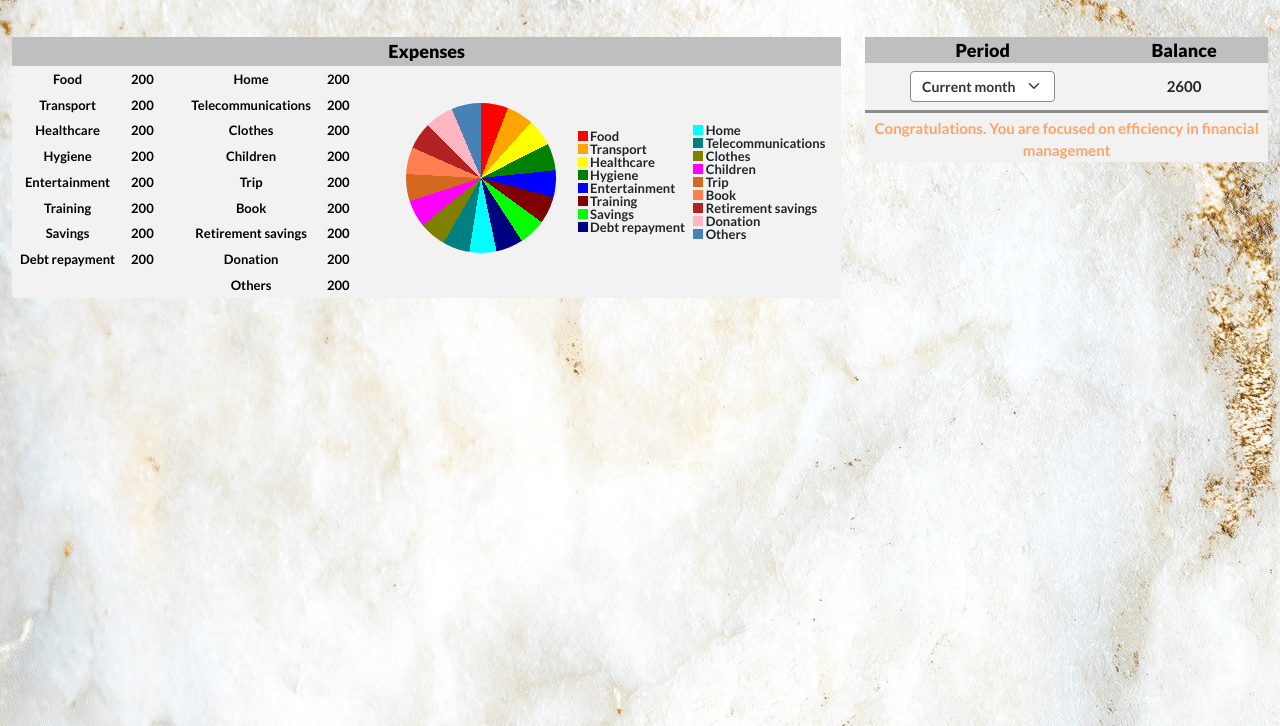
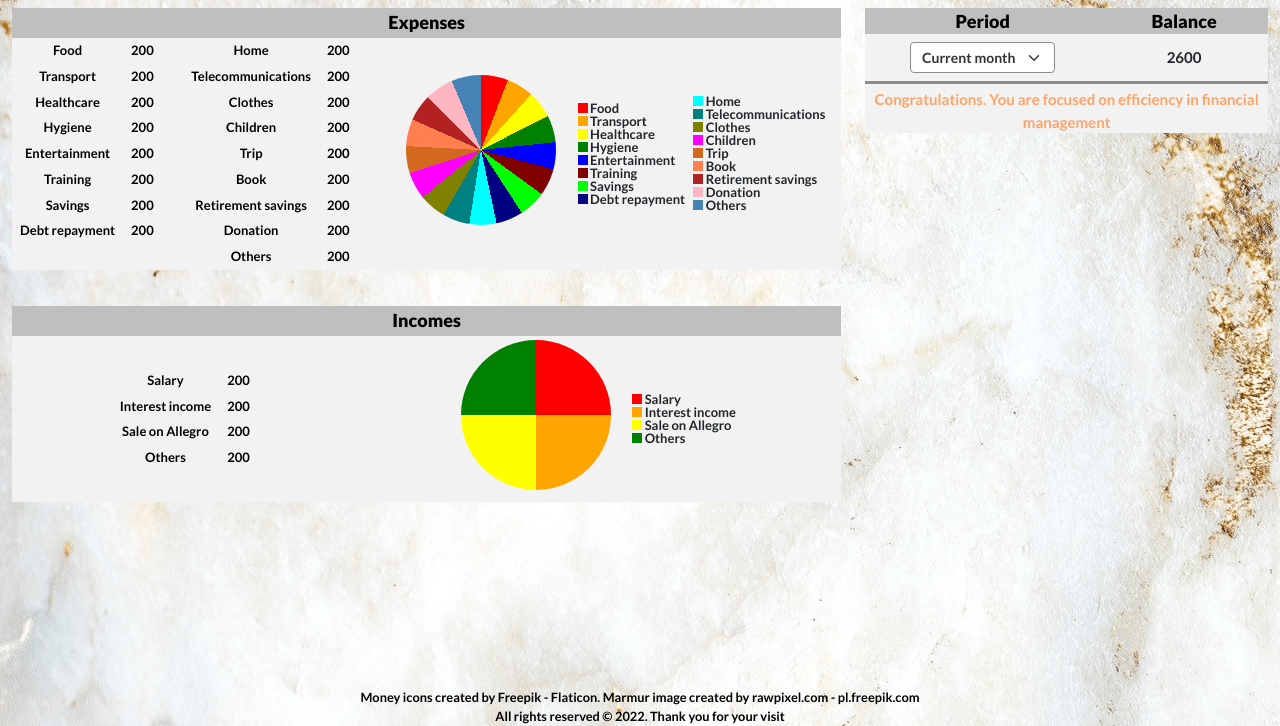
Before and after one commit to AdamKrk88/webApplication-familyBudget, a PHP site: page /balancereview.html in a window 1280 px wide. Shown: the part 74-800 px from the top of the page. Run offline with PHP 8.4, Linux system fonts and the light colour scheme.

Commit message:
Income part with table and pie chart added. Footer included at the bottom of the website

```diff
--- a/balancereview.html
+++ b/balancereview.html
@@ -21,7 +21,7 @@
 <body>
 	<header>
 		<nav class="navbar navbar-expand-lg navbar-light-yellow">
-			<a class="navbar-brand" href="#"><img class="me-1 ms-1 d-inline-block align-middle" src="images/gold-ingots.png" alt="Gold bar" /><span class="text-uppercase font-weight-bold align-middle"> Budget Manager</span></a>
+			<a class="navbar-brand" href="index.html"><img class="me-1 ms-1 d-inline-block align-middle" src="images/gold-ingots.png" alt="Gold bar" /><span class="text-uppercase font-weight-bold align-middle"> Budget Manager</span></a>
 			<button class="navbar-toggler" type="button" data-bs-toggle="collapse" data-bs-target="#mainmenu" aria-controls="mainmenu" aria-expanded="false" aria-label="Button to open main menu options">
 				<span class="navbar-toggler-icon">
 					<i class="icon-menu"></i>
@@ -29,11 +29,11 @@
 			</button>
 			<div class="collapse navbar-collapse" id="mainmenu">
 				<ul class="navbar-nav ms-auto">
-					<li class="nav-item text-center"><a class="nav-link" href="#">Add income</a></li>
-					<li class="nav-item text-center"><a class="nav-link" href="#">Add expense</a></li>
+					<li class="nav-item text-center"><a class="nav-link" href="addincome.html">Add income</a></li>
+					<li class="nav-item text-center"><a class="nav-link" href="addexpense.html">Add expense</a></li>
 					<li class="nav-item text-center"><a class="nav-link active" href="#" aria-current="page">Review balance</a></li>
 					<li class="nav-item text-center"><a class="nav-link" href="#">Settings</a></li>
-					<li class="nav-item text-center"><a class="nav-link" href="#">Log out</a></li>
+					<li class="nav-item text-center"><a class="nav-link" href="login.html">Log out</a></li>
 				</ul>
 			</div>
 		</nav>
@@ -41,9 +41,9 @@
 
 	<main>
 		<article>
-			<div class="container-fluid">
+			<div class="container-fluid height-no-navbar-lg-xl">
 				<div class="row">
-					<div class="col-lg-8 col-md-6 col-12 mt-4-dot-5 order-2 order-md-1">
+					<div class="col-lg-8 col-md-6 col-12 mt-2 order-2 order-md-1">
 						<div class="row g-0 bg-light-grey">
 							<div class="col-12 bg-dark-grey">
 								<h3 class="font-color-black fw-bolder font-size-scaled-from-18px text-center mb-0 py-1">Expenses</h3>
@@ -129,14 +129,12 @@
 									</table>
 								</div>
 							</div>
-							<div class="col-xl-7 col-lg-6 col-md-12 col-sm-5 col-12 pt-4 pb-3 py-lg-0 py-sm-0 align-self-center">
+							<div class="col-xl-7 col-lg-6 col-md-12 col-sm-5 col-12 pt-4 pb-3 py-lg-0 py-sm-0 pt-md-2 align-self-center">
 								<div class="row g-0 justify-content-xl-end justify-content-lg-between justify-content-md-center justify-content-sm-between  justify-content-center ">
-
-
 									<div class="col-xl-4 col-lg-12 col-md-4 col-sm-12 col-4 p-lg-1 p-sm-1 p-md-0 me-lg-3 me-md-0 mb-sm-2">
 										<div class="piechart mx-auto" id="expenseChart"></div>
 									</div>
-									<div class="col-auto lh-1 align-self-center align-self-lg-start align-self-xl-center font-size-scaled-from-13px ps-lg-5 ps-xl-0 pe-xl-2 pe-lg-0 pe-md-3 pe-3 pe-sm-0 ps-sm-2 ps-md-0">
+									<div class="col-auto lh-1 align-self-center align-self-lg-start align-self-xl-center font-size-scaled-from-13px ps-lg-5 ps-xl-0 pe-xl-2 pe-lg-0 pe-md-2 pe-3 pe-sm-0 ps-sm-1 ps-md-0">
 										<div>
 											<div id="color-red" class="entry-color"></div>
 											<div class="entry-text">Food</div>
@@ -171,7 +169,6 @@
 										</div>
 									</div>
 									<div class="col-auto pe-1 pe-lg-3 offset-lg-1 offset-xl-0 lh-1 align-self-xl-center font-size-scaled-from-13px align-self-lg-start">
-
 										<div>
 											<div id="color-aqua" class="entry-color"></div>
 											<div class="entry-text">Home</div>
@@ -213,7 +210,7 @@
 							</div>
 						</div>
 					</div>
-					<div class="col-lg-4 col-md-5 col-12 offset-md-1 offset-lg-0 mt-4-dot-5 order-1 order-md-2">
+					<div class="col-lg-4 col-md-5 col-12 offset-md-1 offset-lg-0 mt-2 order-1 order-md-2">
 						<div class="row g-0 bg-light-grey">
 							<div class="col-7">
 								<form class="lh-1 d-flex flex-column align-items-center" action="#" method="post">
@@ -247,11 +244,6 @@
 										</div>
 									</div>
 								</div>
-
-
-
-
-
 							</div>
 							<div class="col-5">
 								<div class="d-flex h-100 flex-column">
@@ -265,305 +257,77 @@
 							</div>
 						</div>
 					</div>
-					<div class="col-8">
 
-
-
+					<div class="col-lg-8 col-md-6 col-12 mt-4-dot-5 order-3">
+						<div class="row g-0 bg-light-grey">
+							<div class="col-12 bg-dark-grey">
+								<h3 class="font-color-black fw-bolder font-size-scaled-from-18px text-center mb-0 py-1">Incomes</h3>
+							</div>
+							<div class="col-xl-5 col-lg-6 col-md-12 col-sm-7 col-12">
+								<div class="table-responsive h-100 d-flex align-items-center justify-content-center">
+									<table class="table table-borderless font-size-scaled-from-13px font-color-black lh-1 w-auto mb-0">
+										<tbody>
+											<tr>
+												<th scope="row">Salary</th>
+												<td>200</td>
+											</tr>
+											<tr>
+												<th scope="row">Interest income</th>
+												<td>200</td>
+											</tr>
+											<tr>
+												<th scope="row">Sale on Allegro</th>
+												<td>200</td>
+											</tr>
+											<tr>
+												<th scope="row">Others</th>
+												<td>200</td>
+											</tr>
+										</tbody>
+									</table>
+								</div>
+							</div>
+							<div class="col-xl-7 col-lg-6 col-md-12 col-sm-5 col-12 pt-4 pb-3 py-lg-0 py-sm-0 pt-md-2 align-self-center">
+								<div class="row g-0 justify-content-center ">
+									<div class="col-xl-4 col-lg-12 col-md-4 col-sm-12 col-4 p-lg-1 p-sm-1 p-md-0 me-lg-3 me-md-0 mb-sm-2">
+										<div class="piechart mx-auto" id="incomeChart"></div>
+									</div>
+									<div class="col-auto lh-1 align-self-center align-self-lg-start align-self-xl-center font-size-scaled-from-13px ps-lg-5 ps-xl-0 pe-xl-2 pe-lg-0 pe-md-3 pe-3 pe-sm-0 ps-sm-2 ps-md-0">
+										<div>
+											<div id="color-red" class="entry-color"></div>
+											<div class="entry-text">Salary</div>
+										</div>
+										<div>
+											<div id="color-orange" class="entry-color"></div>
+											<div class="entry-text">Interest income</div>
+										</div>
+										<div>
+											<div id="color-yellow" class="entry-color"></div>
+											<div class="entry-text">Sale on Allegro</div>
+										</div>
+										<div>
+											<div id="color-green" class="entry-color"></div>
+											<div class="entry-text">Others</div>
+										</div>
+									</div>
+								</div>
+							</div>
+						</div>
 					</div>
 				</div>
 			</div>
 		</article>
 	</main>
 
-<!--
-	<header>
-		<div id="webSideHeader">
-			<img src="images/gold-ingots.png" alt="Gold bar" style="float: left;" />
-			<div id="textStyle">Budget Manager </div>
-			<nav>
-				<div id="menuPeriod">
-					<ul>
-						<li>Period
-							<ul>
-								<li>Current month</li>
-								<li>Previous month</li>
-								<li>Current year</li>
-								<li>Your choice</li>
-							</ul>
-						</li>
-					</ul>
-				</div>
-			</nav>
-			<div style="clear: both;"></div>
+	<div class="container position-relative">
+		<div class="row">
+			<footer class="col-12 text-center footer-position">
+				<a class="footer-link font-color-black" href="https://www.flaticon.com/free-icons/money" title="money icons" target="_blank">Money icons created by Freepik - Flaticon</a>.
+				<a class="footer-link font-color-black d-block d-sm-inline-block" href="https://pl.freepik.com/search?format=search&query=marmur&type=photo" target="_blank">Marmur image created by rawpixel.com - pl.freepik.com</a>
+				<span class="font-color-black d-block">All rights reserved &copy; 2022. Thank you for your visit </span>
+			</footer>
 		</div>
- 	</header>
-
-	<main>
-		<article>
-			<div id="incomesExpenses">
-				<div id="expenses">
-					<h3>Expenses</h3>
-					<div id="resultsExpenses">
-						<div id="tableExpenses">
-							<table>
-								<tbody>
-									<tr>
-										<th>Food</th>
-										<td>200</td>
-										<th>Home</th>
-										<td>200</td>
-									</tr>
-									<tr>
-										<th>Transport</th>
-										<td>200</td>
-										<th>Telecommunications</th>
-										<td>200</td>
-									</tr>
-									<tr>
-										<th>Healthcare</th>
-										<td>200</td>
-										<th>Clothes</th>
-										<td>200</td>
-									</tr>
-									<tr>
-										<th>Hygiene</th>
-										<td>200</td>
-										<th>Children</th>
-										<td>200</td>
-									</tr>
-									<tr>
-										<th>Entertainment</th>
-										<td>200</td>
-										<th>Trip</th>
-										<td>200</td>
-									</tr>
-									<tr>
-										<th>Training</th>
-										<td>200</td>
-										<th>Book</th>
-										<td>200</td>
-									</tr>
-									<tr>
-										<th>Savings</th>
-										<td>200</td>
-										<th>Retirement savings</th>
-										<td>200</td>
-									</tr>
-									<tr>
-										<th>Debt repayment</th>
-										<td>200</td>
-										<th>Donation</th>
-										<td>200</td>
-									</tr>
-									<tr>
-										<th></th>
-										<td></td>
-										<th>Others</th>
-										<td>200</td>
-									</tr>
-								</tbody>
-							</table>
-						</div>
-						<div id="graphicalResultsExpenses">
-							<div class="piechart" id="expenseChart"></div>
-							<div id="legendExpense">
-								<div id="legendLeftSide">
-									<div class="alignToTheLeft">
-										<div id="color-red" class="entry-color"></div>
-										<div class="entry-text">Food</div>
-									</div>
-									<div class="alignToTheLeft">
-										<div id="color-orange" class="entry-color"></div>
-										<div class="entry-text">Transport</div>
-									</div>
-									<div class="alignToTheLeft">
-										<div id="color-yellow" class="entry-color"></div>
-										<div class="entry-text">Healthcare</div>
-									</div>
-									<div class="alignToTheLeft">
-										<div id="color-green" class="entry-color"></div>
-										<div class="entry-text">Hygiene</div>
-									</div>
-									<div class="alignToTheLeft">
-										<div id="color-blue" class="entry-color"></div>
-										<div class="entry-text">Entertainment</div>
-									</div>
-									<div class="alignToTheLeft">
-										<div id="color-maroon" class="entry-color"></div>
-										<div class="entry-text">Training</div>
-									</div>
-									<div class="alignToTheLeft">
-										<div id="color-lime" class="entry-color"></div>
-										<div class="entry-text">Savings</div>
-									</div>
-									<div class="alignToTheLeft">
-										<div id="color-navy" class="entry-color"></div>
-										<div class="entry-text">Debt repayment</div>
-									</div>
-								</div>
-								<div id="legendRightSide">
-									<div class="alignToTheLeft">
-										<div id="color-aqua" class="entry-color"></div>
-										<div class="entry-text">Home</div>
-									</div>
-									<div class="alignToTheLeft">
-										<div id="color-teal" class="entry-color"></div>
-										<div class="entry-text">Telecommunications</div>
-									</div>
-									<div class="alignToTheLeft">
-										<div id="color-olive" class="entry-color"></div>
-										<div class="entry-text">Clothes</div>
-									</div>
-									<div class="alignToTheLeft">
-										<div id="color-fuchsia" class="entry-color"></div>
-										<div class="entry-text">Children</div>
-									</div>
-									<div class="alignToTheLeft">
-										<div id="color-chocolate" class="entry-color"></div>
-										<div class="entry-text">Trip</div>
-									</div>
-									<div class="alignToTheLeft">
-										<div id="color-coral" class="entry-color"></div>
-										<div class="entry-text">Book</div>
-									</div>
-									<div class="alignToTheLeft">
-										<div id="color-firebrick" class="entry-color"></div>
-										<div class="entry-text">Retirement savings</div>
-									</div>
-									<div class="alignToTheLeft">
-										<div id="color-lightpink" class="entry-color"></div>
-										<div class="entry-text">Donation</div>
-									</div>
-									<div class="alignToTheLeft">
-										<div id="color-steelblue" class="entry-color"></div>
-										<div class="entry-text">Others</div>
-									</div>
-								</div>
-							</div>
-							<div style="clear: both;"></div>
-						</div>
-						<div style="clear: both;"></div>
-					</div>
-				</div>
-				<div id="incomes">
-					<h3>Incomes</h3>
-					<div id="resultsIncomes">
-						<div id="tableIncomes">
-							<table>
-								<tbody>
-									<tr>
-										<th>Salary</th>
-										<td>200</td>
-									</tr>
-									<tr>
-										<th>Interest rates on deposits</th>
-										<td>200</td>
-									</tr>
-									<tr>
-										<th>Sale on Allegro</th>
-										<td>200</td>
-									</tr>
-									<tr>
-										<th>Others</th>
-										<td>200</td>
-									</tr>
-								</tbody>
-							</table>
-						</div>
-						<div id="graphicalResultsIncomes">
-							<div class="piechart" id="incomeChart"></div>
-							<div id="legendIncomes">
-								<div class="alignToTheLeft">
-									<div style="background-color: red;" class="entry-color"></div>
-									<div class="entry-text">Salary</div>
-								</div>
-								<div class="alignToTheLeft">
-									<div  style="background-color: orange;" class="entry-color"></div>
-									<div class="entry-text">Interest rates on deposits</div>
-								</div>
-								<div class="alignToTheLeft">
-									<div  style="background-color: yellow;" class="entry-color"></div>
-									<div class="entry-text">Sale on Allegro</div>
-								</div>
-								<div class="alignToTheLeft">
-									<div  style="background-color: green;" class="entry-color"></div>
-									<div class="entry-text">Others</div>
-								</div>
-							</div>
-							<div style="clear: both;"></div>
-						</div>
-						<div style="clear: both;"></div>
-					</div>
-				</div>
-			</div>
-			<section>
-				<div id="finalBalanceBlock">
-					<h3>Balance</h3>
-					<div id="balanceInformation">
-						<p id="finalBalanceAmount">2600</p>
-						<div class="underline"></div>
-						<p id="finalBalanceComment">Congratulations. You are focused on efficiency in financial management</p>
-					</div>
-				</div>
-				<div style="clear: both;"></div>
-			</section>
-		</article>
-	</main>
-
-	<footer>
-		 <div id="footer">
-			<a href="https://www.flaticon.com/free-icons/money" title="money icons" class="iconAttribution" target="_blank">Money icons created by Freepik - Flaticon</a>.
-			<a href="https://pl.freepik.com/search?format=search&query=marmur&type=photo" class="iconAttribution" target="_blank">Marmur image created by rawpixel.com - pl.freepik.com</a>
-			<span style="display: block;">All rights reserved &copy; 2022. Thank you for your visit </span>
-		</div>
-	</footer>
--->
-
-<!--
-	<script src="https://cdnjs.cloudflare.com/ajax/libs/Chart.js/3.9.1/chart.min.js" integrity="sha512-ElRFoEQdI5Ht6kZvyzXhYG9NqjtkmlkfYk0wr6wHxU9JEHakS7UJZNeml5ALk+8IKlU6jDgMabC3vkumRokgJA==" crossorigin="anonymous" referrerpolicy="no-referrer"></script>
-
-<script>
-	var xValues = ["Food", "Transport", "Healthcare", "Hygiene", "Entertainment", "Training", "Savings", "Debt repayment", "Home", "Telecommunications","Clothes", "Children", "Trip", "Book", "Retirement savings", "Donation","Others"];
-	var yValues = [21, 21, 21, 21, 21, 21, 21, 21, 21, 21, 21, 21, 21, 21, 22, 22, 22];
-	var barColors = [
-	  "red",
-	  "orange",
-	  "yellow",
-	  "green",
-	  "blue",
-	  "maroon",
-	  "lime",
-	  "navy",
-	  "aqua",
-	  "teal",
-	  "olive",
-	  "fuchsia",
-	  "chocolate",
-	  "coral",
-	  "firebrick",
-	  "lightpink",
-	  "steelblue",
-	];
-
-	new Chart("piechart", {
-	  type: "pie",
-	  data: {
-		labels: xValues,
-		datasets: [{
-		  backgroundColor: barColors,
-		  data: yValues
-		}]
-	  },
-options: {
-            plugins: {
-                legend: {
-                    position: 'right'
-                }
-            }
-        }
-	});
-</script>
--->
+	</div>
 
 
 
--- a/style.css
+++ b/style.css
@@ -423,13 +423,13 @@ h3
 	background-color: #bfbfbf;
 }
 */
-/*
+
 p
 {
 	font-size: 18px;
-	margin: 0;
 }
 
+/*
 p#finalBalanceAmount
 {
 	font-size: 15px;
@@ -497,7 +497,7 @@ a.footer-link:hover
 
 footer
 {
-	font-size: 0.9rem;
+	font-size: 0.8rem;
 }
 
 /*
@@ -843,7 +843,7 @@ label#labelTextNextToList
 	color: #333333;
 	margin-right: 7px;
 }
-
+/*
 #footer
 {
 	text-align: center;
@@ -854,6 +854,8 @@ label#labelTextNextToList
 	width: 100%;
 	height: 30px;
 }
+*/
+
 /* Legend for pie chart */
 
 
@@ -871,13 +873,13 @@ label#labelTextNextToList
      green 63deg 84deg, blue 84deg 105deg, purple 105deg, maroon 105deg 126deg, lime 126deg 147deg, navy 147deg 168deg, aqua 168deg 189deg, teal 189deg 210deg, olive 210deg 231deg, fuchsia 231deg 252deg, chocolate 252deg 273deg, coral 273deg 294deg, firebrick 294deg 315deg, lightpink 315deg 337deg, steelblue 337deg);
 }
 
-/*
+
 #incomeChart
 {
 	background-image: conic-gradient(red 90deg, orange 90deg 180deg, yellow 180deg 270deg,
      green 270deg);
 }
-
+/*
 #legendLeftSide
 {
 	float: left;
@@ -1078,10 +1080,21 @@ label#labelTextNextToList
 	}
 
 	.entry-color
-{
+	{
     height: 7px;
     width: 7px;
-}
+	}
+
+		footer
+	{
+		font-size: 0.72rem;
+	}
+
+	p
+	{
+		font-size: 17px;
+	}
+
 }
 
 @media (max-width: 991px)
@@ -1113,12 +1126,17 @@ label#labelTextNextToList
 
 	footer
 	{
-		font-size: 0.82rem;
+		font-size: 0.69rem;
 	}
 
 	p
 	{
 	font-size: 16px;
+	}
+
+		.footer-position
+	{
+		margin-top: 0.7em;
 	}
 }
 
@@ -1144,6 +1162,11 @@ label#labelTextNextToList
 		font-size: 12px;
 	}
 
+	.font-size-scaled-from-13px
+	{
+		font-size: 11px;
+	}
+
 	.form-control-sm,
 	.form-select-sm
 	{
@@ -1152,7 +1175,7 @@ label#labelTextNextToList
 
 	footer
 	{
-		font-size: 0.78rem;
+		font-size: 0.67rem;
 	}
 
 	p
@@ -1175,7 +1198,7 @@ label#labelTextNextToList
 
 	footer
 	{
-		font-size: 0.75rem;
+		font-size: 0.65rem;
 	}
 
 	p
@@ -1183,3 +1206,18 @@ label#labelTextNextToList
 	font-size: 14px;
 	}
 }
+
+@media (min-width: 992px)
+{
+	.height-no-navbar-lg-xl
+	{
+		height: calc(100vh - 74px) !important;
+	}
+
+	.footer-position
+	{
+		position: absolute;
+		bottom: 0;
+	}
+
+}
```
Also changed, not shown: addexpense.html (+4 -4 lines), addincome.html (+4 -4 lines), index.html (+4 -4 lines).
